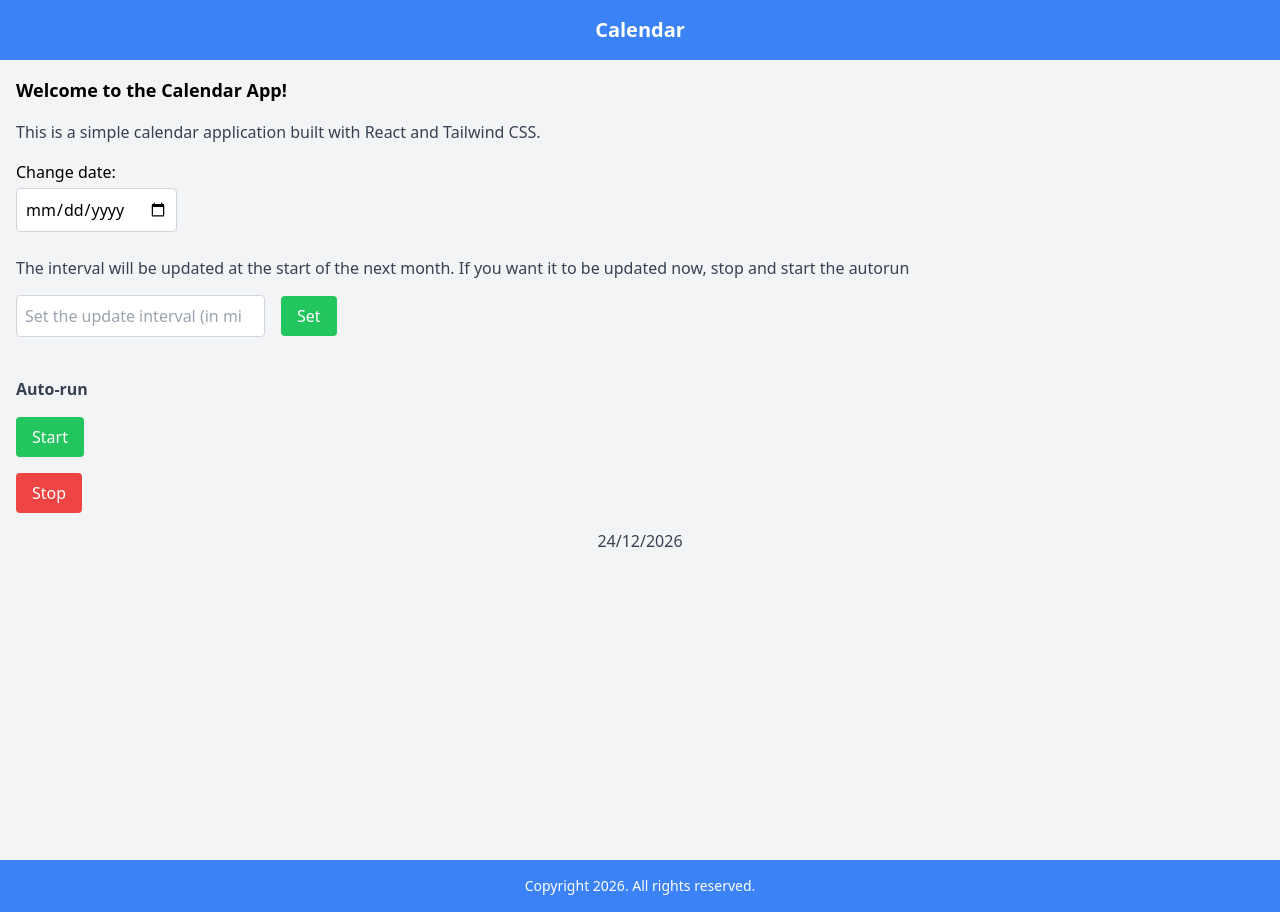
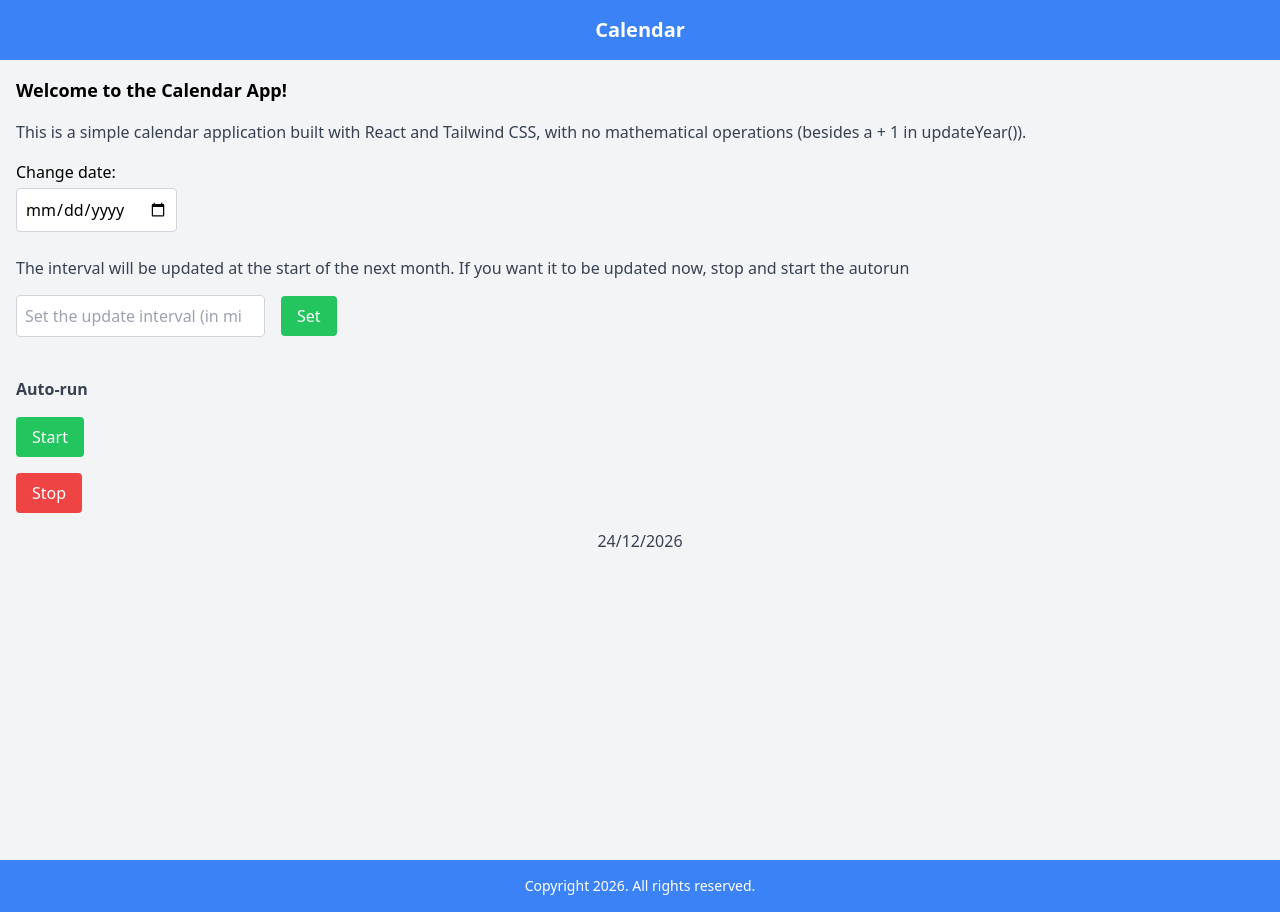
Before and after one commit to bk2564/calendar, a React (Create React App) app: page / in a window 1280 px wide. Built offline with nearby package versions, Linux system fonts and the light colour scheme.

Commit message:
fix description

```diff
--- a/src/App.js
+++ b/src/App.js
@@ -39,7 +39,7 @@ export default function App() {
     <div className="app bg-gray-100 min-h-screen">
       <div className="content p-4">
         <h2 className="text-lg font-semibold mb-4">Welcome to the Calendar App!</h2>
-        <p className="text-gray-700">This is a simple calendar application built with React and Tailwind CSS.</p>
+        <p className="text-gray-700">This is a simple calendar application built with React and Tailwind CSS, with no mathematical operations (besides a + 1 in updateYear()).</p>
         <label className="block mt-4">Change date:</label>
         <input type="date" className="mt-1 p-2 border border-gray-300 rounded" onChange={(e) => {
           const date = e.target.value
```
Also changed, not shown: 1 other file (tests, documents, lock files or other folders).
